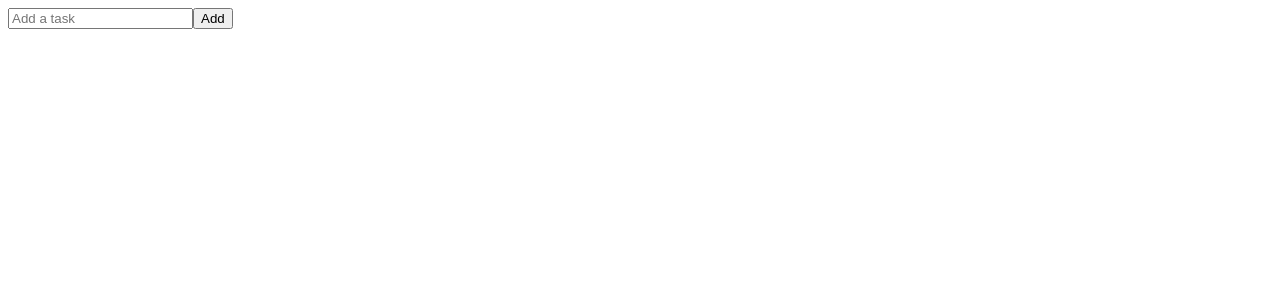
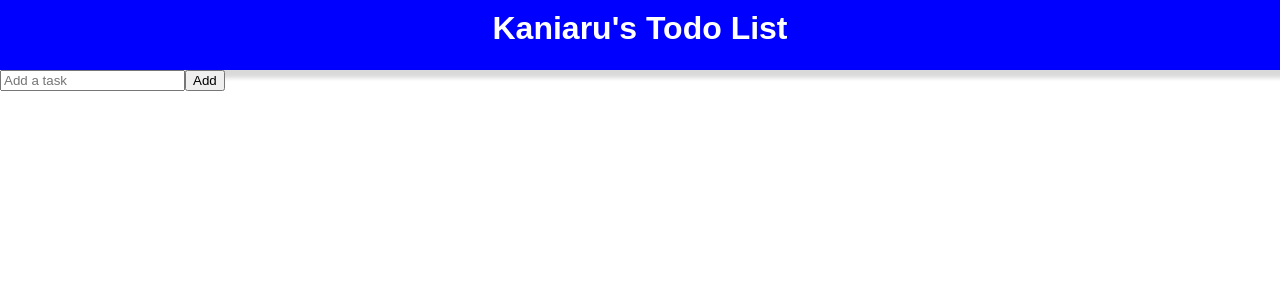
Before and after one commit to BenaKaniaru/React-Todo-App, a React (Vite) app in the folder my-react-todo-app/: page / in a window 1280 px wide. Shown: the top 300 px of the page. Built offline with nearby package versions, Linux system fonts and the light colour scheme.

Commit message:
create header and style it using css modules

```diff
--- /dev/null
+++ b/my-react-todo-app/src/App.css
@@ -0,0 +1,4 @@
+body {
+  margin: 0;
+  font-family: sans-serif;
+}
--- a/my-react-todo-app/src/App.jsx
+++ b/my-react-todo-app/src/App.jsx
@@ -1,10 +1,13 @@
 import React from "react";
-import TodoInput from "./components/TodoInput";
+import "./App.css";
+import Todo from "./components/Todo";
+import Header from "./components/Header";
 
 function App() {
   return (
     <>
-      <TodoInput />
+      <Header />
+      <Todo />
     </>
   );
 }
--- /dev/null
+++ b/my-react-todo-app/src/components/Header.jsx
@@ -0,0 +1,5 @@
+import styles from "./header.module.css";
+
+export default function Header() {
+  return <div className={styles.header}>Kaniaru's Todo List</div>;
+}
--- a/my-react-todo-app/src/components/TodoInput.jsx
+++ /dev/null
@@ -1,32 +0,0 @@
-import React from "react";
-import { useState } from "react";
-import TodoItem from "./TodoItem";
-
-export default function TodoInput() {
-  const [todo, setTodo] = useState("");
-  const [todos, setTodos] = useState([]);
-
-  function handleSubmit(e) {
-    e.preventDefault();
-    setTodos([...todos, todo]);
-    setTodo("");
-  }
-  return (
-    <div>
-      <form onSubmit={(e) => handleSubmit(e)}>
-        <input
-          onChange={(e) => setTodo(e.target.value)}
-          type="text"
-          value={todo}
-          placeholder="Add a task"
-        />
-        <button type="submit">Add</button>
-      </form>
-
-      {todos.map((todo) => (
-        // passes the todo data to the child component (TodoItem)
-        <TodoItem key={todo} todo={todo} />
-      ))}
-    </div>
-  );
-}
--- a/my-react-todo-app/src/components/TodoItem.jsx
+++ b/my-react-todo-app/src/components/TodoItem.jsx
@@ -2,5 +2,9 @@ import React from "react";
 export default function TodoItem({ todo }) {
   //const { todo } = props;
   //receives todo data from the parent component (TodoItem) through props(destructured)
-  return <li>{todo}</li>;
+  return (
+    <div style={{ fontSize: "20px", color: "Blue", margin: "20px 30px" }}>
+      {todo}
+    </div>
+  );
 }
--- /dev/null
+++ b/my-react-todo-app/src/components/header.module.css
@@ -0,0 +1,10 @@
+.header {
+  background-color: blue;
+  text-align: center;
+  font-weight: bold;
+  height: 50px;
+  padding: 10px;
+  font-size: 2em;
+  color: white;
+  box-shadow: 0 2px 4px 6px rgb(0, 0, 0, 0.15);
+}
```
